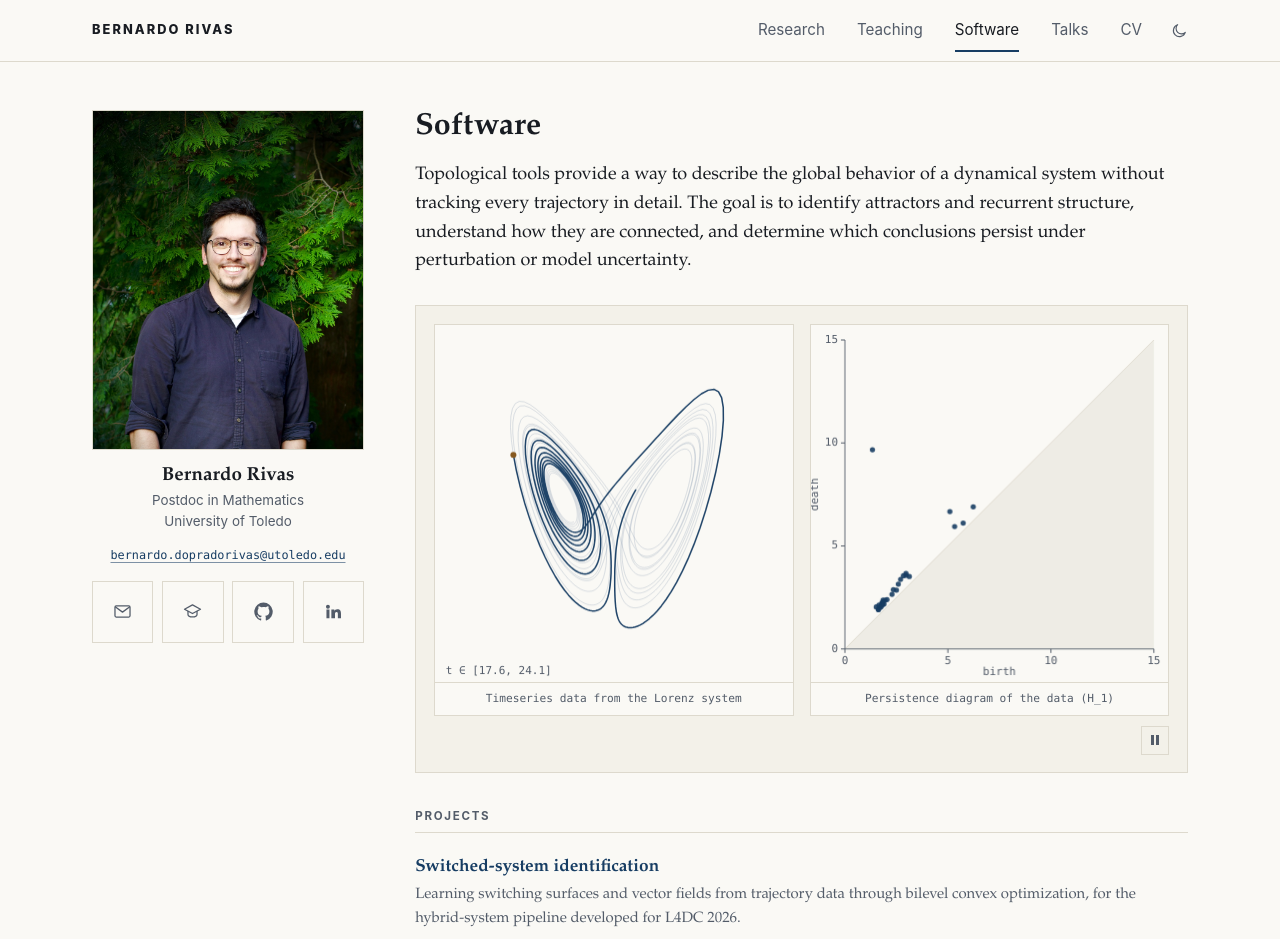
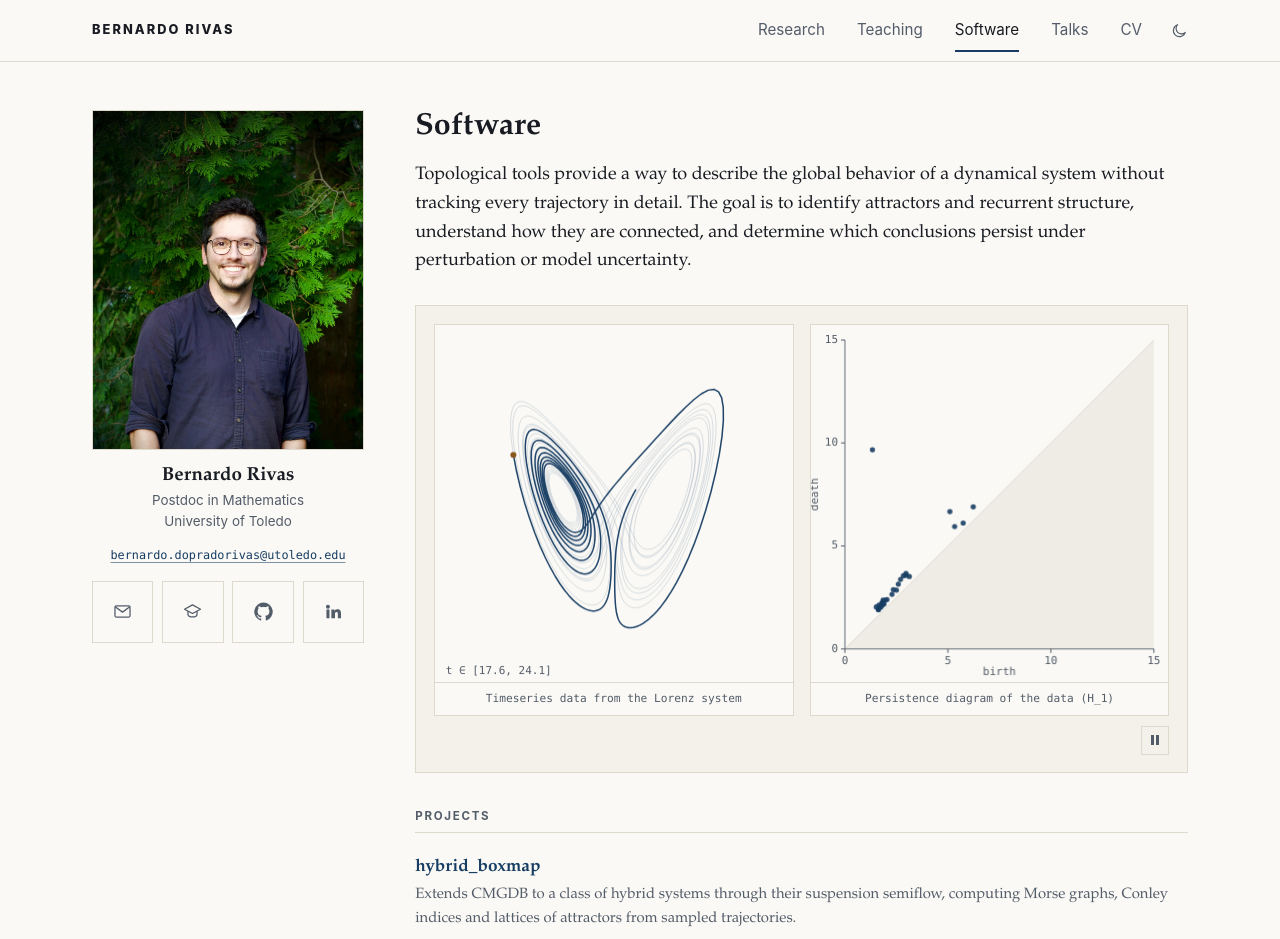
Before and after one commit to bernardorivas/bernardorivas.github.io, a Next.js app: page /software in a window 1280 px wide. Shown: the top 939 px of the page. Built offline with nearby package versions, Linux system fonts and the light colour scheme.

Commit message:
Add hybrid_boxmap to the Software page

```diff
--- a/src/data/projects.ts
+++ b/src/data/projects.ts
@@ -4,6 +4,13 @@
 import type { Project } from "@/data/types";
 
 export const projects: Project[] = [
+  {
+    id: "project-hybrid-boxmap",
+    name: "hybrid_boxmap",
+    description:
+      "Extends CMGDB to a class of hybrid systems through their suspension semiflow, computing Morse graphs, Conley indices and lattices of attractors from sampled trajectories.",
+    link: { label: "GitHub", href: "https://github.com/bernardorivas/hybrid_boxmap" },
+  },
   {
     id: "project-l4dc",
     name: "Switched-system identification",
```
Also changed, not shown: 1 other file (tests, documents, lock files or other folders).
